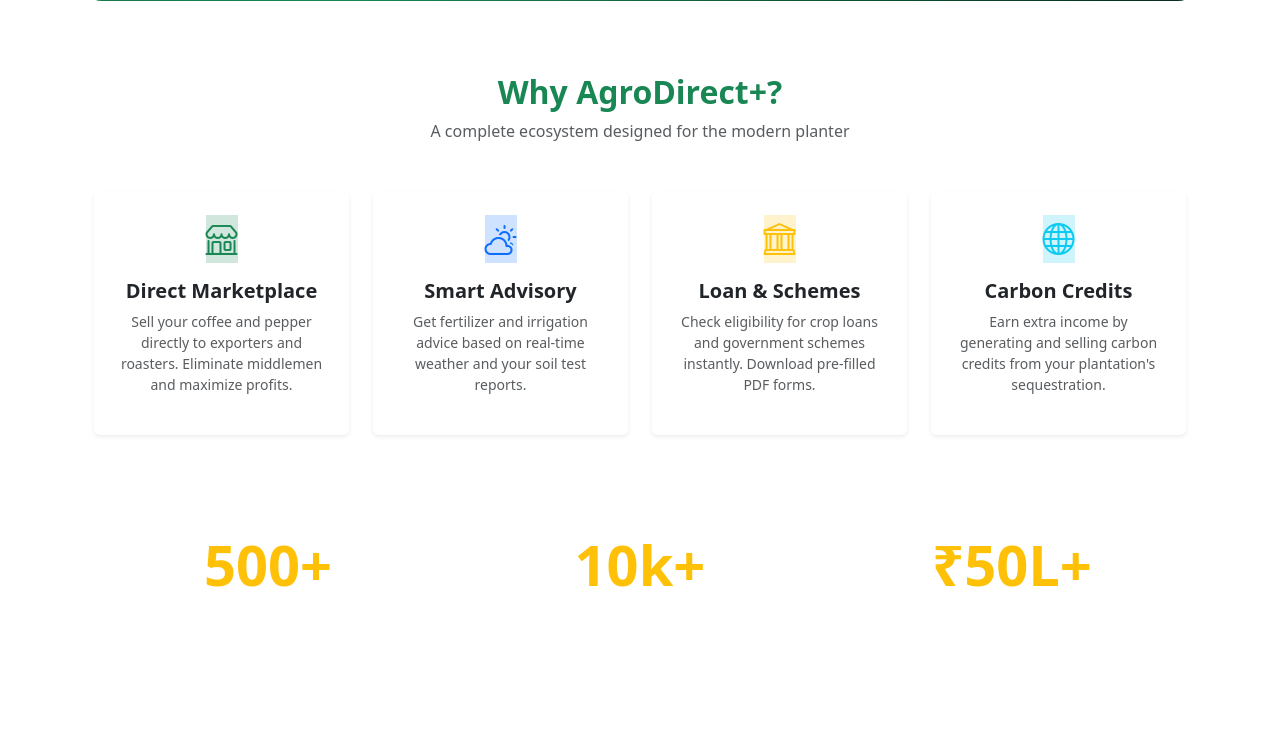
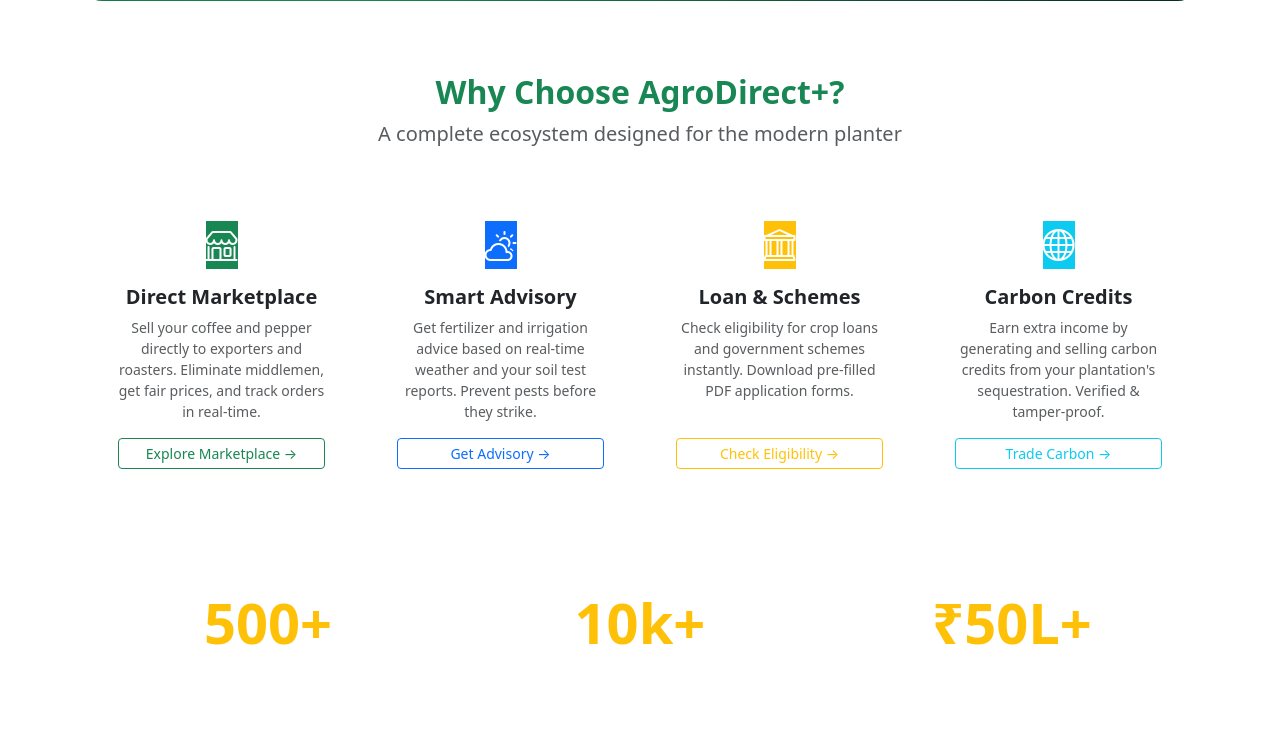
Before and after one commit to dhyandev900-png/AgroDirect-, a Flask app: page / in a window 1280 px wide. Shown: the part 655-1388 px from the top of the page. Run offline with Flask 3, Linux system fonts and the light colour scheme.

Commit message:
Premium UI update: Clickable cards, new styles, and richer content

```diff
--- a/templates/index.html
+++ b/templates/index.html
@@ -2,7 +2,7 @@
 {% block title %}Home{% endblock %}
 
 {% block content %}
-<!-- Hero Section (Background added inline to guarantee it works) -->
+<!-- Hero Section -->
 <div class="hero-section text-center text-white d-flex align-items-center justify-content-center" style="background: linear-gradient(135deg, #0f5132 0%, #198754 50%, #052c1a 100%); border-radius: 0 0 20px 20px; margin-top: -1.5rem; min-height: 600px; position: relative; overflow: hidden;">
     <div class="hero-content position-relative" style="z-index: 2; padding: 0 20px;">
         <h1 class="display-3 fw-bold mb-3 animate-fade-in" style="text-shadow: 2px 2px 10px rgba(0,0,0,0.6);">AgroDirect<span class="text-warning">+</span></h1>
@@ -19,50 +19,73 @@
 <!-- Features Section -->
 <div class="container my-5 pt-4">
     <div class="text-center mb-5">
-        <h2 class="fw-bold text-success">Why AgroDirect+?</h2>
-        <p class="text-muted">A complete ecosystem designed for the modern planter</p>
+        <h2 class="fw-bold text-success">Why Choose AgroDirect+?</h2>
+        <p class="text-muted fs-5">A complete ecosystem designed for the modern planter</p>
     </div>
 
     <div class="row g-4">
-        <!-- Card 1 -->
-        <div class="col-md-3">
-            <div class="card feature-card h-100 border-0 shadow-sm text-center p-4">
-                <div class="icon-circle bg-success-subtle text-success mx-auto mb-3">
+        <!-- Card 1: Direct Marketplace -->
+        <div class="col-lg-3 col-md-6">
+            <a href="{{ url_for('marketplace') }}" class="text-decoration-none">
+                <div class="card premium-card h-100 border-0 text-center p-4">
+                    <div class="icon-circle bg-success text-white mx-auto mb-3">
                         <i class="bi bi-shop fs-2"></i>
                     </div>
-                <h5 class="fw-bold">Direct Marketplace</h5>
-                <p class="text-muted small">Sell your coffee and pepper directly to exporters and roasters. Eliminate middlemen and maximize profits.</p>
+                    <h5 class="fw-bold text-dark">Direct Marketplace</h5>
+                    <p class="text-muted small flex-grow-1">Sell your coffee and pepper directly to exporters and roasters. Eliminate middlemen, get fair prices, and track orders in real-time.</p>
+                    <div class="mt-auto">
+                        <span class="btn btn-sm btn-outline-success w-100">Explore Marketplace →</span>
                     </div>
                 </div>
-        <!-- Card 2 -->
-        <div class="col-md-3">
-            <div class="card feature-card h-100 border-0 shadow-sm text-center p-4">
-                <div class="icon-circle bg-primary-subtle text-primary mx-auto mb-3">
+            </a>
+        </div>
+
+        <!-- Card 2: Smart Advisory -->
+        <div class="col-lg-3 col-md-6">
+            <a href="{{ url_for('advisory_dashboard') }}" class="text-decoration-none">
+                <div class="card premium-card h-100 border-0 text-center p-4">
+                    <div class="icon-circle bg-primary text-white mx-auto mb-3">
                         <i class="bi bi-cloud-sun fs-2"></i>
                     </div>
-                <h5 class="fw-bold">Smart Advisory</h5>
-                <p class="text-muted small">Get fertilizer and irrigation advice based on real-time weather and your soil test reports.</p>
+                    <h5 class="fw-bold text-dark">Smart Advisory</h5>
+                    <p class="text-muted small flex-grow-1">Get fertilizer and irrigation advice based on real-time weather and your soil test reports. Prevent pests before they strike.</p>
+                    <div class="mt-auto">
+                        <span class="btn btn-sm btn-outline-primary w-100">Get Advisory →</span>
                     </div>
                 </div>
-        <!-- Card 3 -->
-        <div class="col-md-3">
-            <div class="card feature-card h-100 border-0 shadow-sm text-center p-4">
-                <div class="icon-circle bg-warning-subtle text-warning mx-auto mb-3">
+            </a>
+        </div>
+
+        <!-- Card 3: Loan & Schemes -->
+        <div class="col-lg-3 col-md-6">
+            <a href="{{ url_for('schemes_dashboard') }}" class="text-decoration-none">
+                <div class="card premium-card h-100 border-0 text-center p-4">
+                    <div class="icon-circle bg-warning text-white mx-auto mb-3">
                         <i class="bi bi-bank fs-2"></i>
                     </div>
-                <h5 class="fw-bold">Loan & Schemes</h5>
-                <p class="text-muted small">Check eligibility for crop loans and government schemes instantly. Download pre-filled PDF forms.</p>
+                    <h5 class="fw-bold text-dark">Loan & Schemes</h5>
+                    <p class="text-muted small flex-grow-1">Check eligibility for crop loans and government schemes instantly. Download pre-filled PDF application forms.</p>
+                    <div class="mt-auto">
+                        <span class="btn btn-sm btn-outline-warning w-100">Check Eligibility →</span>
                     </div>
                 </div>
-        <!-- Card 4 -->
-        <div class="col-md-3">
-            <div class="card feature-card h-100 border-0 shadow-sm text-center p-4">
-                <div class="icon-circle bg-info-subtle text-info mx-auto mb-3">
+            </a>
+        </div>
+
+        <!-- Card 4: Carbon Credits -->
+        <div class="col-lg-3 col-md-6">
+            <a href="{{ url_for('carbon_marketplace') }}" class="text-decoration-none">
+                <div class="card premium-card h-100 border-0 text-center p-4">
+                    <div class="icon-circle bg-info text-white mx-auto mb-3">
                         <i class="bi bi-globe fs-2"></i>
                     </div>
-                <h5 class="fw-bold">Carbon Credits</h5>
-                <p class="text-muted small">Earn extra income by generating and selling carbon credits from your plantation's sequestration.</p>
+                    <h5 class="fw-bold text-dark">Carbon Credits</h5>
+                    <p class="text-muted small flex-grow-1">Earn extra income by generating and selling carbon credits from your plantation's sequestration. Verified & tamper-proof.</p>
+                    <div class="mt-auto">
+                        <span class="btn btn-sm btn-outline-info w-100">Trade Carbon →</span>
                     </div>
+                </div>
+            </a>
         </div>
     </div>
 </div>
```
Also changed, not shown: static/css/style.css (+32 -66 lines). Lines whose indentation alone changed are shown as unchanged.
